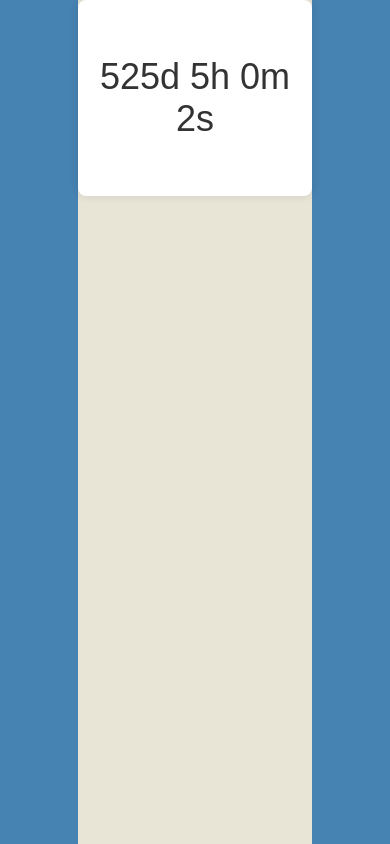
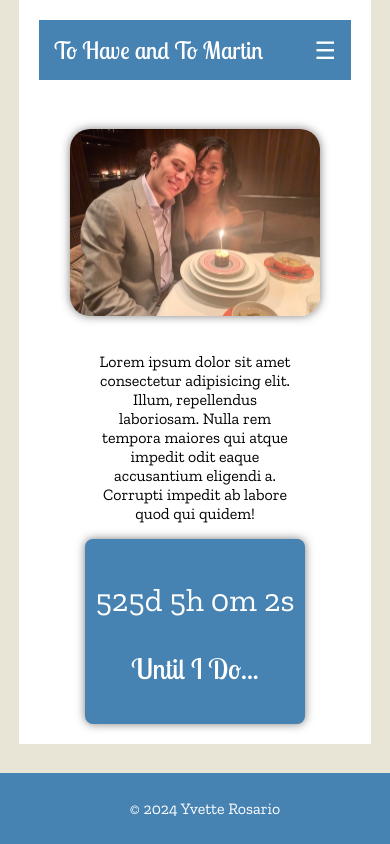
Before and after one commit to Introvette/martin-wedding, a plain HTML site: page index.html in a window 390 px wide. Drawn offline with nearby package versions, Linux system fonts and the light colour scheme.

Commit message:
created top section layout with photo, text and countdown

```diff
--- a/assets/styles.css
+++ b/assets/styles.css
@@ -1,35 +1,205 @@
+/* fonts */
+@import url('https://fonts.googleapis.com/css2?family=Abril+Fatface&family=Lobster+Two&family=Satisfy&family=Zilla+Slab&display=swap');
+
+
 html {
     box-sizing: border-box;
 }
 
 body {
     font-family: Arial, sans-serif;
-    background-color: #4682b2;
-    display: flex;
-    align-items: center;
-    justify-content: center;
-    height: 100vh;
+    background-color: #e8e4d6;
     margin: 0;
+    font-family: 'Zilla Slab', serif;
+
 }
 
 .main-container {
-    background: #e8e4d6;
-    max-width: 3000px;
-    height: 100vh;
-    width: 60%;
-    margin-left: auto;
-    margin-right: auto;
+    background: #ffffff;
+    max-width: 80%;
+    margin: 0 auto;
+    padding: 20px;
+}
+
+.top-container {
+    display: flex;
+    justify-content: center;
+    align-items: center;
+    flex-wrap: wrap;
+}
+
+.home-pic-container {
+    flex: 1;
+    display: flex;
+    justify-content: right;
+    margin-bottom: 20px;
+    max-width: 400px;
+    padding-top: 30px;
+}
+
+img {
+    width: 100%;
+    height: auto;
+    border-radius: 20px;
+    box-shadow: 0 0 10px rgba(0, 0, 0, 0.514);
+}
+
+.text-countdown {
+    flex: 1;
+    padding-left: 20px;
+    max-width: 400px;
+}
+
+.main-text {
+    background-color: #fff;
+    width: 80%;
 }
 
 #countdown-container {
     text-align: center;
-    background-color: #fff;
+    background-color: #4682b2;
     border-radius: 8px;
-    box-shadow: 0 0 10px rgba(0, 0, 0, 0.1);
-    padding: 20px;
+    box-shadow: 0 0 10px rgba(0, 0, 0, 0.514);
+    padding: 10px;
+    width: 80%;
+    height: 80%;
 }
 
 #countdown {
-    font-size: 36px;
-    color: #333;
+    font-size: 32px;
+    font-family: 'Zilla Slab', serif;
+    color: #ffffff;
 }
+
+.countdown-text {
+    font-family: 'Lobster Two', cursive;
+    font-size: 28px;
+    color: white;
+}
+
+/* Media query for mobile */
+@media only screen and (max-width: 600px) {
+    .top-container {
+        display: flex;
+        align-items: center;
+        flex-direction: column;
+        justify-content: center;
+    }
+
+    .home-pic-container,
+    .text-countdown {
+        width: 80%;
+
+    }
+
+    .text-countdown {
+        padding-left: 0;
+        display: flex;
+        flex-direction: column;
+        align-items: center;
+    }
+
+    .text-countdown p {
+        text-align: center;
+    }
+}
+
+
+/* nav menu */
+
+header {
+    background-color: #4682b2;
+    padding: 15px;
+    display: flex;
+    justify-content: space-between;
+    align-items: center;
+}
+
+.logo {
+    color: #fff;
+    font-size: 24px;
+    font-family: 'Lobster Two', cursive;
+}
+
+nav {
+    display: flex;
+}
+
+.menu-icon {
+    font-size: 24px;
+    color: #fff;
+    cursor: pointer;
+    display: none;
+}
+
+.nav-links {
+    list-style: none;
+    display: flex;
+    margin: 0;
+    font-family: 'Zilla Slab', serif;
+    font-size: 18px;
+}
+
+.nav-links li {
+    margin-right: 15px;
+}
+
+.nav-links a {
+    text-decoration: none;
+    color: #fff;
+    font-weight: bold;
+    transition: color 0.3s ease;
+}
+
+.nav-links a:hover {
+    color: #747474;
+}
+
+/* mobile nav */
+@media only screen and (max-width: 600px) {
+    .menu-icon {
+        display: block;
+    }
+
+    .nav-links {
+        display: none;
+        flex-direction: column;
+        text-align: left;
+        width: 100%;
+        position: absolute;
+        top: 60px;
+        left: 0;
+        background-color: #333;
+    }
+
+    .nav-links.show {
+        display: flex;
+        width: 25%
+    }
+
+    .nav-links li {
+        margin: 0;
+        padding: 10px;
+    }
+
+    .nav-links {
+        max-width: 30%;
+        margin: 0 auto;
+        left: 77.5%;
+        transform: translateX(-50%);
+    }
+}
+
+/* footer styles */
+
+footer {
+    background-color: #4682b2;
+    color: #fff;
+    text-align: center;
+    padding: 10px;
+    position: fixed;
+    margin-left: auto;
+    margin-right: auto;
+    bottom: 0;
+    width: 100%;
+}
--- a/index.html
+++ b/index.html
@@ -9,9 +9,40 @@
 <body>
     <script src="/src/script.js"></script>
     <div class="main-container">
-        <div id="countdown-container">
-            <p id="countdown"></p>
+        <!-- start nav menu -->
+        <header>
+            <div class="logo">To Have and To Martin</div>
+            <nav>
+                <div class="menu-icon">&#9776;</div>
+                <ul class="nav-links">
+                    <li><a href="#">Home</a></li>
+                    <li><a href="#">About</a></li>
+                    <li><a href="#">Services</a></li>
+                    <li><a href="#">Contact</a></li>
+                </ul>
+            </nav>
+        </header>
+        <!-- end nav menu -->
+        <!-- start top section -->
+        <br/>
+        <div class="top-container">
+            <div class="home-pic-container">
+                <img src="/assets/photos/yvette-chance.JPG">
+            </div>
+            <div class="text-countdown">
+                <div class="main-text">
+                    <p>Lorem ipsum dolor sit amet consectetur adipisicing elit. Illum, repellendus laboriosam. Nulla rem tempora maiores qui atque impedit odit eaque accusantium eligendi a. Corrupti impedit ab labore quod qui quidem!</p>
+                </div>
+                <div id="countdown-container">
+                    <p id="countdown"></p>
+                    <p class="countdown-text">Until I Do...</p>
+                </div>
+            </div>
         </div>
+        <!-- end top section -->
     </div>
+    <footer>
+        <p>&copy; <span id="currentYear"></span> Yvette Rosario</p>
+    </footer>
 </body>
 </html>
--- a/src/script.js
+++ b/src/script.js
@@ -1,3 +1,4 @@
+//  countdown timer
 // Set the date we're counting down to
 var countDownDate = new Date("June 28, 2025 00:00:00").getTime();
 
@@ -26,3 +27,21 @@ var x = setInterval(function() {
     document.getElementById("countdown").innerHTML = "EXPIRED";
   }
 }, 1000);
+
+
+
+document.addEventListener('DOMContentLoaded', function () {
+
+    // mobile nav menu
+    const menuIcon = document.querySelector('.menu-icon');
+    const navLinks = document.querySelector('.nav-links');
+
+    menuIcon.addEventListener('click', function () {
+        navLinks.classList.toggle('show');
+    });
+
+    // footer
+    const currentYearSpan = document.getElementById('currentYear');
+    const currentYear = new Date().getFullYear();
+    currentYearSpan.textContent = currentYear;
+});
```
Also changed, not shown: assets/photos/yvette-chance.JPG (added). Lines whose indentation alone changed are shown as unchanged.
